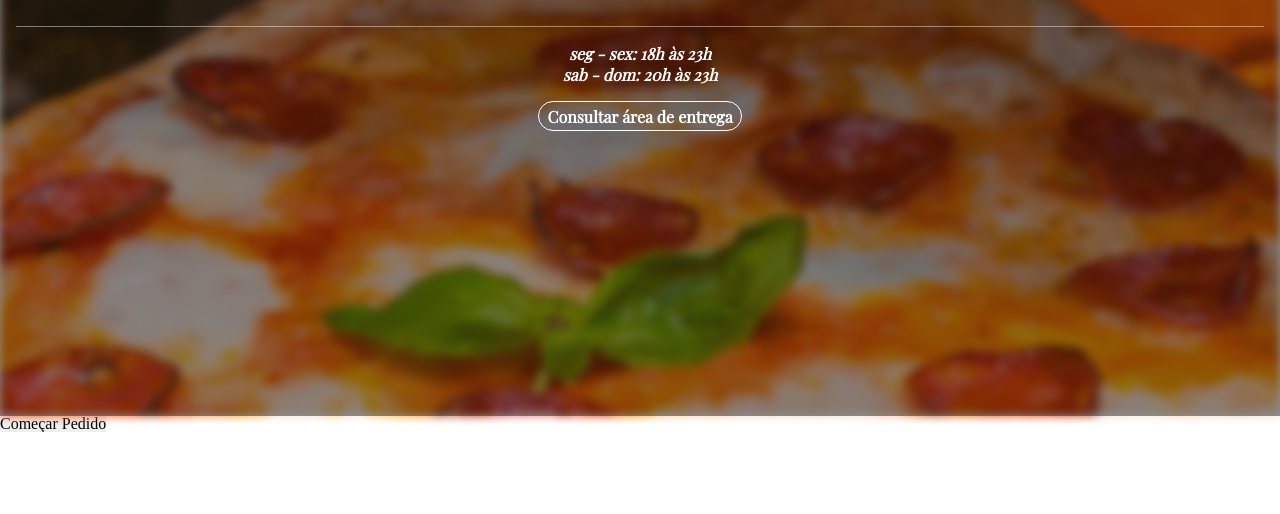
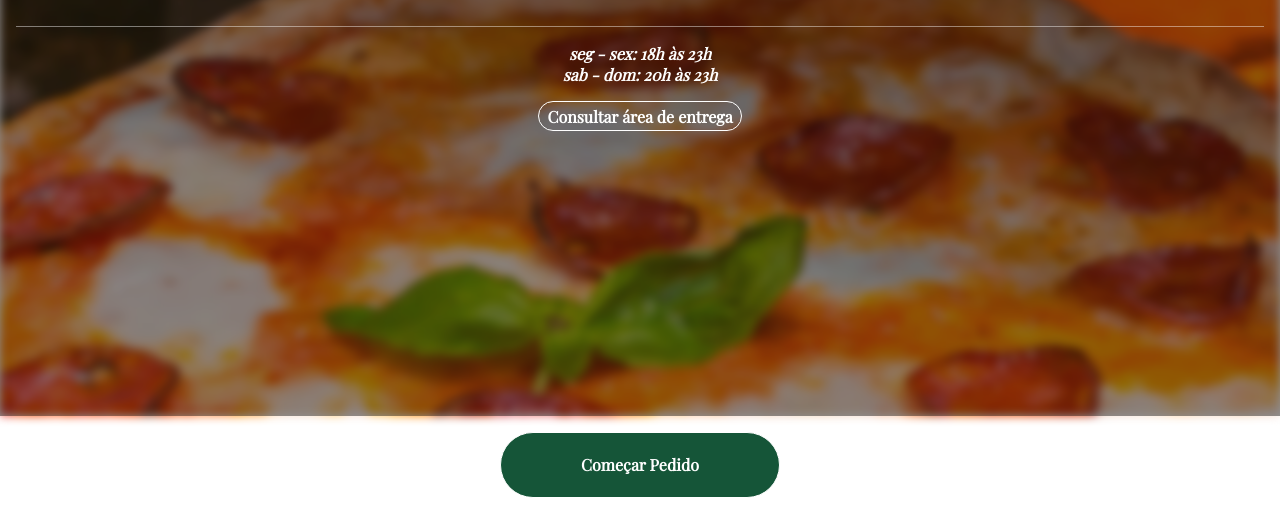
Before and after one commit to silvamateus/shiftcode-test, a plain HTML site: page index.html in a window 1280 px wide. Shown: the part 384-898 px from the top of the page. Before the commit the page ends 816 px from the top, so only its background shows below. Drawn offline with nearby package versions, Linux system fonts and the light colour scheme.

Commit message:
style footer

```diff
--- a/assets/css/style.css
+++ b/assets/css/style.css
@@ -48,6 +48,10 @@
   padding: 1rem 2rem;
 }
 
+.footer {
+  display: flex;
+  justify-content: center;
+}
 .botom-border {
   border-bottom: 1px solid rgba(255, 255, 255, 0.438);
 }
--- a/index.html
+++ b/index.html
@@ -31,6 +31,8 @@
 			</div>
 		</div>
 	</header>
-	<button>Começar Pedido</button>
+	<footer class="footer">
+		<button class="button button_access">Começar Pedido</button>
+	</footer>
 </body>
 </html>
```
